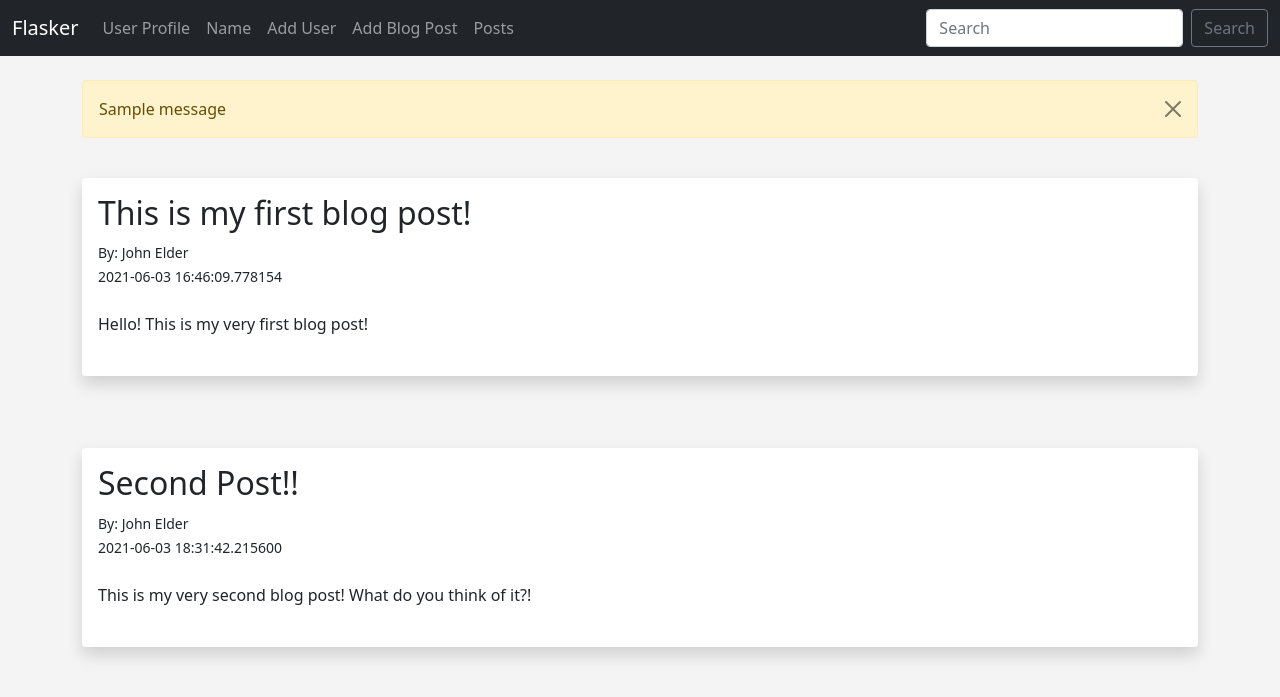
After one commit to flatplanet/flasker, a Flask app: page /posts in a window 1280 px wide. The commit adds this page. Shown: the top 697 px of the page. Run offline with Flask 2, Linux system fonts and the light colour scheme; data comes from the database, SQL or seed files in the repository; both versions use the stored data as it was after the commit; one stand-in notice (Sample message) is shown.

Commit message:
show posts page

```diff
--- a/hello.py
+++ b/hello.py
@@ -39,6 +39,12 @@ class PostForm(FlaskForm):
 	author = StringField("Author", validators=[DataRequired()])
 	slug = StringField("Slug", validators=[DataRequired()])
 	submit = SubmitField("Submit")
+
+@app.route('/posts')
+def posts():
+	# Grab all the posts from the database
+	posts = Posts.query.order_by(Posts.date_posted)
+	return render_template("posts.html", posts=posts)
 
 # Add Post Page
 @app.route('/add-post', methods=['GET', 'POST'])
--- a/templates/navbar.html
+++ b/templates/navbar.html
@@ -22,6 +22,10 @@
           <a class="nav-link" href="{{ url_for('add_post')}}">Add Blog Post</a>
         </li>
 
+         <li class="nav-item">
+          <a class="nav-link" href="{{ url_for('posts')}}">Posts</a>
+        </li>
+
 
       </ul>
       <form class="d-flex">
--- /dev/null
+++ b/templates/posts.html
@@ -0,0 +1,28 @@
+{% extends 'base.html' %}
+
+{% block content %}
+
+{% for message in get_flashed_messages() %}
+	<div class="alert alert-warning alert-dismissible fade show" role="alert">
+	  {{ message }}
+	  <button type="button" class="btn-close" data-bs-dismiss="alert" aria-label="Close"></button>
+	</div>
+{% endfor %}
+
+<br/>
+{% for post in posts %}
+<div class="shadow p-3 mb-5 bg-body rounded">
+	<h2>{{ post.title }}</h2>
+	<small>By: {{ post.author }}<br/>
+	{{ post.date_posted }}</small> <br/><br/>
+
+	{{ post.content }}<br/><br/>
+</div>
+<br/>
+{% endfor %}
+
+
+
+
+
+{% endblock %}
```
Also changed, not shown: users.db.
